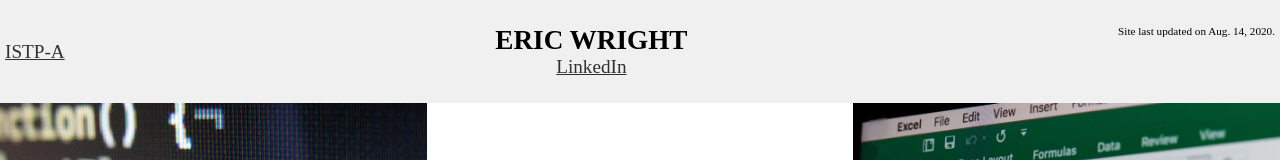
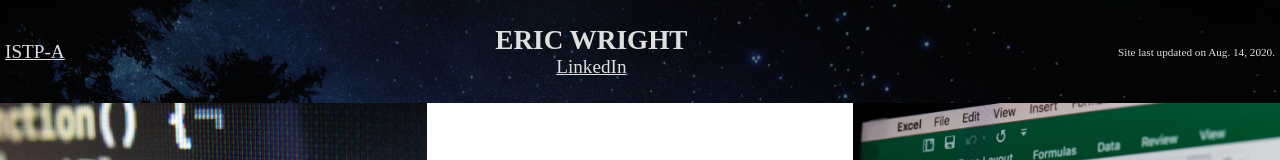
Before and after one commit to TealKoi/Website, a plain HTML site: page index.html in a window 1280 px wide. Shown: the top 160 px of the page. Drawn offline with Linux system fonts and the light colour scheme.

Commit message:
Nav-wrapper background image

```diff
--- a/index.css
+++ b/index.css
@@ -8,11 +8,11 @@ body {
 }
 
 a {
-  color: #303030;
+  color: #dfdfdf;
 }
 
 a:hover {
-  color: #606060;
+  color: #6d83ff;
 }
 
 .container {
@@ -22,10 +22,12 @@ a:hover {
 
 /* Navigation Styles */
 .nav-wrapper {
+  position: relative;
   display: flex;
   justify-content: space-between;
   padding: 25px 5px;
-  background-color: #f0f0f0;
+  background-image: url("./resources/images/milkyway.jpg");
+  background-size: cover;
 }
 
 .nav-wrapper-left {
@@ -46,6 +48,7 @@ a:hover {
 .nav-wrapper > .nav-wrapper-center > .name-wrapper {
   font-size: 1.7em;
   font-weight: bold;
+  color: #dfdfdf;
 }
 
 .nav-wrapper > .nav-wrapper-center > .contact-wrapper {
@@ -54,10 +57,12 @@ a:hover {
 
 .nav-wrapper-right {
   display: flex;
+  align-items: center;
 }
 
 .nav-wrapper > .nav-wrapper-right > .DateStamp {
   font-size: 0.7em;
+  color: #dfdfdf;
 }
 
 /* Portfolio Styles */
```
Also changed, not shown: resources/images/milkyway.jpg (added).
